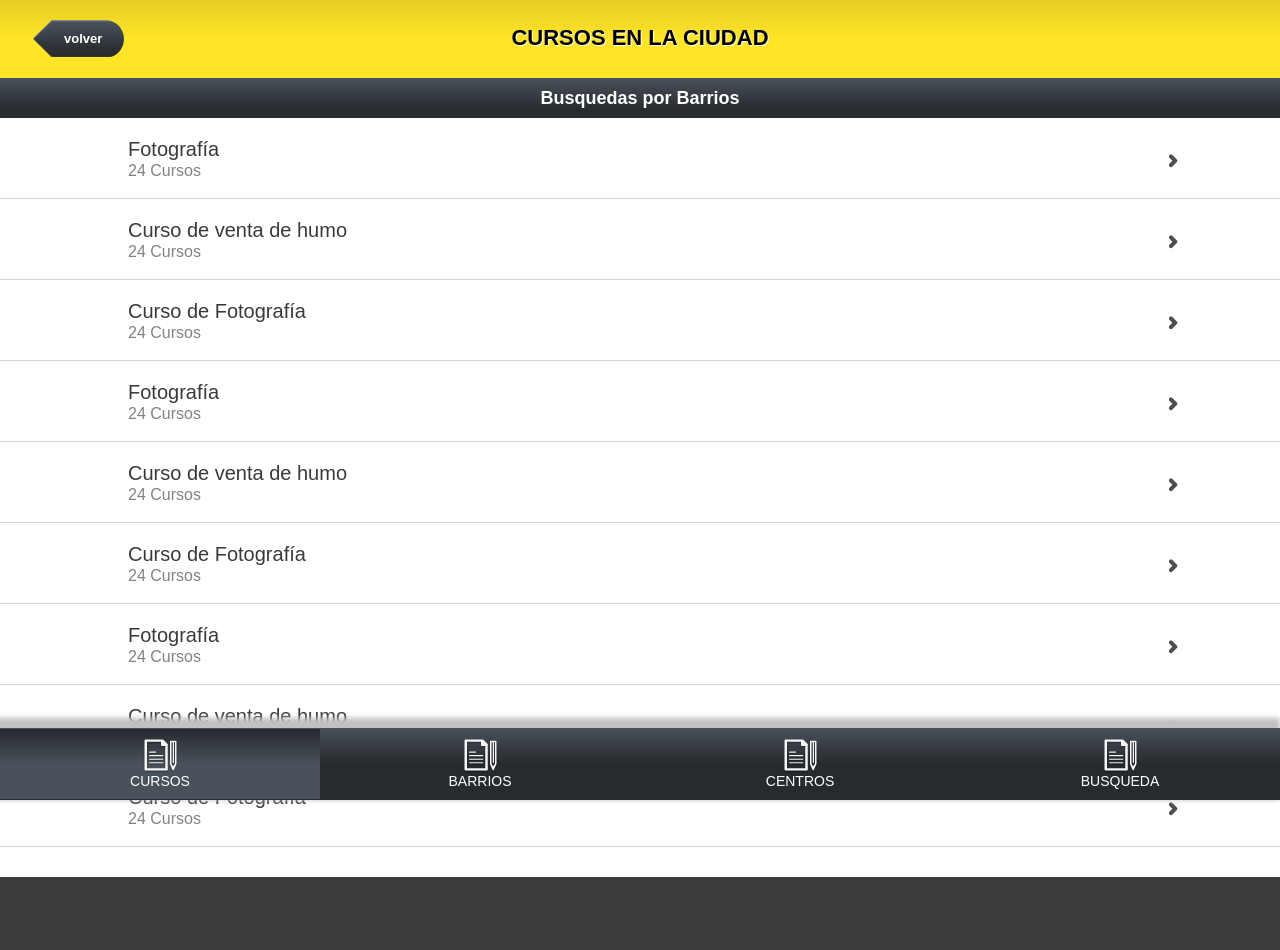
After one commit to nbouhid/ba.apps, a PHP site: page /barrios.html in a window 1280 px wide. The commit adds this page. Run offline with PHP 8.4, Linux system fonts and the light colour scheme.

Commit message:
add look and feel for barrios

```diff
--- /dev/null
+++ b/source/poc/responsive/barrios.html
@@ -0,0 +1,111 @@
+<!DOCTYPE HTML>
+<html lang="es">
+    <head>
+        <meta charset="utf-8" />
+        <meta name="viewport" content="width=device-width, initial-scale=1, maximum-scale=1, user-scalable=no" />
+        <title>Responsive design</title>
+        <link href="styles/reset.css" rel="stylesheet" />
+        <link href="styles/response.css" rel="stylesheet" />
+        <script type="text/javascript" src="scripts/jquery.js"></script>
+</head>
+<body class="basic-page page-barrios">
+    <header class="clearfix">
+        <div class="container-back"><span>&nbsp;</span><a href="javascript:void(0);" title="volver">volver</a></div>
+        <h1>CURSOS EN LA CIUDAD</h1>
+    </header>
+    <div class="bar-top">
+        <p>Busquedas por Barrios</p>
+    </div>
+
+    <div id="content">
+        <div class="container">
+            <div class="content-general">
+                <div class="details">
+                    <ul class="cursos-list">
+                        <li>
+                            <a class="clearfix" href="#">
+                                <span class="datos-curso"><strong>Fotograf&iacute;a</strong>
+                                    24 Cursos
+                                </span>
+                                <span class="ic_arrow">&nbsp;</span>
+                            </a>
+                        </li>
+                        <li>
+                            <a class="clearfix" href="#" href="#">
+                                <span class="datos-curso"><strong>Curso de venta de humo</strong>
+                                 24 Cursos
+                                </span>
+                                <span class="ic_arrow">&nbsp;</span>
+                            </a>
+                        </li>
+                        <li>
+                            <a class="clearfix" href="#">
+                                 <span class="datos-curso"><strong>Curso de Fotograf&iacute;a</strong>
+                                    24 Cursos
+                                </span>
+                                <span class="ic_arrow">&nbsp;</span>
+                            </a>
+                        </li>
+                         <li>
+                            <a class="clearfix" href="#">
+                                <span class="datos-curso"><strong>Fotograf&iacute;a</strong>
+                                    24 Cursos
+                                </span>
+                                <span class="ic_arrow">&nbsp;</span>
+                            </a>
+                        </li>
+                        <li>
+                            <a class="clearfix" href="#" href="#">
+                                <span class="datos-curso"><strong>Curso de venta de humo</strong>
+                                 24 Cursos
+                                </span>
+                                <span class="ic_arrow">&nbsp;</span>
+                            </a>
+                        </li>
+                        <li>
+                            <a class="clearfix" href="#">
+                                 <span class="datos-curso"><strong>Curso de Fotograf&iacute;a</strong>
+                                    24 Cursos
+                                </span>
+                                <span class="ic_arrow">&nbsp;</span>
+                            </a>
+                        </li>
+                         <li>
+                            <a class="clearfix" href="#">
+                                <span class="datos-curso"><strong>Fotograf&iacute;a</strong>
+                                    24 Cursos
+                                </span>
+                                <span class="ic_arrow">&nbsp;</span>
+                            </a>
+                        </li>
+                        <li>
+                            <a class="clearfix" href="#" href="#">
+                                <span class="datos-curso"><strong>Curso de venta de humo</strong>
+                                 24 Cursos
+                                </span>
+                                <span class="ic_arrow">&nbsp;</span>
+                            </a>
+                        </li>
+                        <li>
+                            <a class="clearfix" href="#">
+                                 <span class="datos-curso"><strong>Curso de Fotograf&iacute;a</strong>
+                                    24 Cursos
+                                </span>
+                                <span class="ic_arrow">&nbsp;</span>
+                            </a>
+                        </li>
+                    </ul>
+                </div>
+            </div>
+        </div>
+    </div>
+    <footer>
+      <ul class="menu">
+        <li class="cursos"><a href="javascript:;" class="active"><span class="ic_btn">&nbsp;</span>CURSOS</a></li>
+        <li class="barrios"><a href="javascript:;"><span class="ic_btn">&nbsp;</span>BARRIOS</a></li>
+        <li class="centros"><a href="javascript:;"><span class="ic_btn">&nbsp;</span>CENTROS</a></li>
+        <li class="busqueda"><a href="javascript:;"><span class="ic_btn">&nbsp;</span>BUSQUEDA</a></li>
+      </ul>
+    </footer>
+</body>
+</html>
--- a/source/poc/responsive/styles/response.css
+++ b/source/poc/responsive/styles/response.css
@@ -51,8 +51,13 @@ header h1 {
     margin: 0 auto;
 }
 
+header h1 a {
+    width: 50%;
+}
+
 #content {
     margin: 0 auto;
+    padding-bottom: 73px;
 }
 
 /* ------ MENU ------- */
@@ -182,6 +187,8 @@ footer {
     -moz-box-shadow: -5px -5px 5px 5px #c1c1c1;
     -webkit-box-shadow: -5px -5px 5px 5px #c1c1c1;
     box-shadow: -5px -5px 5px 5px #c1c1c1;
+    position: fixed;
+    bottom: 0;
 }
 
 footer ul.menu {
@@ -352,7 +359,8 @@ body.basic-page #content .container .content-general .details a span {
 
 /*---- CUROSOS FRONT PAGE ----*/
 
-body.page-cursos-front #content .container div.content-general {
+body.page-cursos-front #content .container div.content-general,
+body.page-barrios #content .container div.content-general {
     padding: 0;
 }
 
@@ -410,7 +418,8 @@ body.page-cursos #content .container .content-general  {
     padding: 0;
 }
 
-body.page-cursos #content .container .content-general .details a {
+body.page-cursos #content .container .content-general .details a,
+body.page-barrios #content .container .content-general .details a {
     line-height: 22px;
     padding-top: 0;
     height: 100%;
@@ -421,7 +430,8 @@ body.page-cursos #content .container .content-general .details span.datos-curso
     float: none;
 }
 
-body.page-cursos #content .container .content-general .details a span.ic_arrow  {
+body.page-barrios #content .container .content-general .details a span.ic_arrow,
+body.page-cursos #content .container .content-general .details a span.ic_arrow {
     margin-top: 36px;
 }
 
@@ -430,3 +440,50 @@ body.page-cursos #content .container .content-general .details a span.datos-curs
 }
 
 /*---- END OF CUROSOS PAGE ----*/
+
+/*---- BARRIOS PAGE ----*/
+
+body.page-barrios #content .container .content-general .details a span.datos-curso {
+    padding-left: 10%;
+    margin-top: 20px;
+}
+
+body.page-barrios header h1 {
+    float: left;
+    width: 50%;
+    padding-right: 25%;
+    text-align: center;
+    margin-top: 6px;
+}
+
+body.page-barrios header div.container-back {
+    width: 25%;
+    float: left;
+}
+
+body.page-barrios header div.container-back a {
+    text-decoration: none;
+    background: url("../images/bg_buscar.jpg") repeat-x;
+    -webkit-border-radius: 0 25px 25px 0;
+    -m-oz-border-radius: 0 25px 25px 0;
+    border-radius: 0 25px 25px 0;
+    height: 38px;
+    line-height: 38px;
+    display: block;
+    width: 60px;
+    float: left;
+    color: #fff;
+    font-weight: bold;
+    padding-left: 12px;
+}
+
+body.page-barrios header div.container-back span {
+    display: block;
+    background: url("../images/img_buscar_flecha.png") no-repeat left top;
+    width: 20px;
+    height: 38px;
+    float: left;
+    margin-left: 10%;
+}
+
+/*---- END OF BARRIOS PAGE ----*/
```
Also changed, not shown: source/poc/responsive/images/bg_buscar.jpg (added), source/poc/responsive/images/img_buscar_flecha.png (added). Lines whose indentation alone changed are shown as unchanged.
